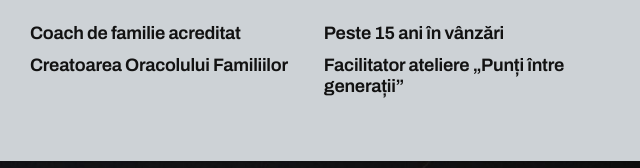
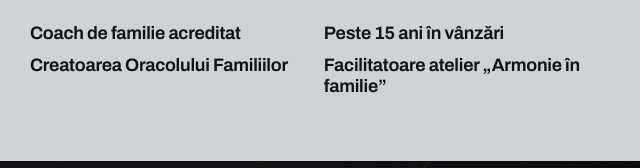
Before and after one commit to tedynecula/laboratorul-familiei, a plain HTML site: page index.html in a window 1280 px wide. Shown: the part 3692-3860 px from the top of the page, 640-1280 px from the left. Drawn offline with Linux system fonts and the light colour scheme.

Commit message:
Corectură: Facilitatoare atelier „Armonie în familie”
Co-Authored-By: Claude Opus 5.5 <noreply@anthropic.com>

```diff
--- a/index.html
+++ b/index.html
@@ -579,7 +579,7 @@ button{font:inherit;color:inherit}
         <li>Coach de familie acreditat</li>
         <li>Peste 15 ani în vânzări</li>
         <li>Creatoarea Oracolului Familiilor</li>
-        <li>Facilitator ateliere „Punți între generații”</li>
+        <li>Facilitatoare atelier „Armonie în familie”</li>
       </ul>
     </div>
   </section>
```
